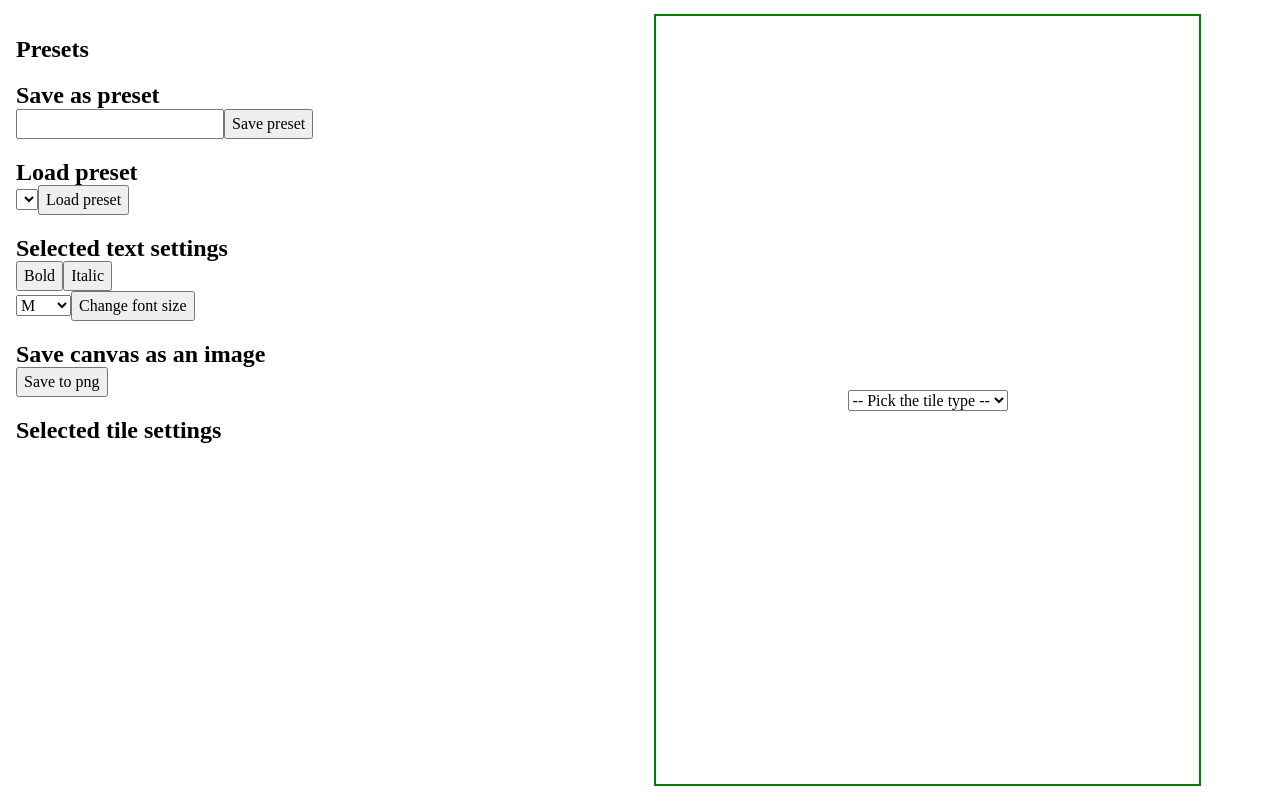
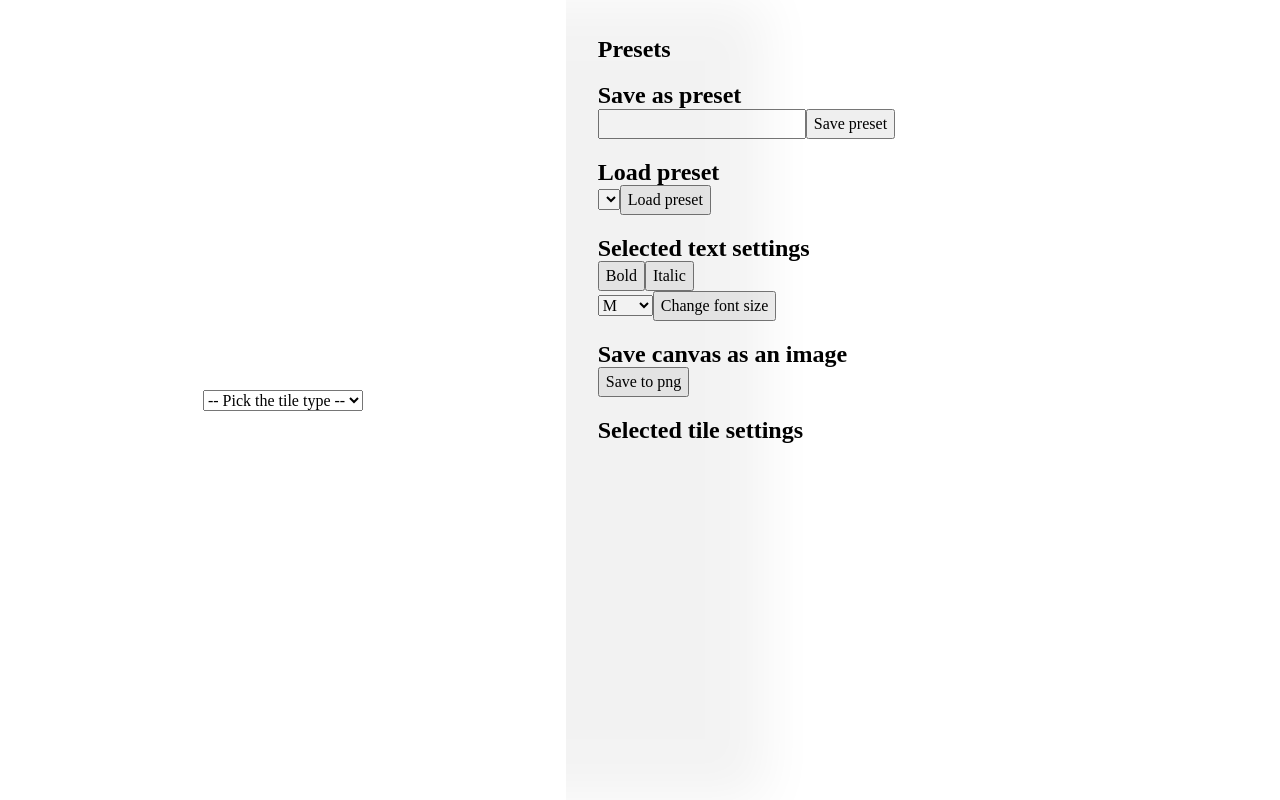
Before and after one commit to riccardofano/paper-sheet-editor, a React (Vite) app: page / in a window 1280 px wide. Built offline with nearby package versions, Linux system fonts and the light colour scheme.

Commit message:
Change layout of canvas and settings

```diff
--- a/src/App.css
+++ b/src/App.css
@@ -1,13 +1,27 @@
+main {
+  display: grid;
+  height: 100vh;
+  overflow-y: hidden;
+  grid-template-columns: max-content 1fr;
+  column-gap: 2rem;
+}
+
+.settings {
+  padding-block: 1rem;
+  overflow-y: auto;
+}
+
 .canvas {
-  --margin: 1rem;
-  height: calc(100vh - (var(--margin) * 2));
-  margin: var(--margin);
+  z-index: 5;
+  height: 100vh;
   aspect-ratio: 1/1.414;
+  overflow-y: hidden;
+  box-shadow: -200px 0 50px rgba(0, 0, 0, 0.05),
+    200px 0 50px rgba(0, 0, 0, 0.05);
 }
 
 .canvas > * {
   background-color: white;
-  outline: 2px solid green;
 }
 
 .tile {
@@ -19,7 +33,7 @@
 }
 
 .tile.selected {
-  background-color: skyblue;
+  /* background-color: skyblue; */
 }
 
 .dismiss,
@@ -77,6 +91,10 @@ blockquote p::after {
   content: "\201D";
 }
 
+label {
+  display: block;
+}
+
 /* Disable construction lines when saving as image */
 
 .canvas .saving .tile,
@@ -91,7 +109,3 @@ blockquote p::after {
 .saving .selected {
   background-color: transparent;
 }
-
-label {
-  display: block;
-}
--- a/src/App.tsx
+++ b/src/App.tsx
@@ -25,12 +25,11 @@ function App() {
       }}
     >
       <TilesContext.Provider value={{ tiles, setTiles }}>
-        <main style={{ display: "grid", gridTemplateColumns: "1fr 1fr" }}>
-          <SettingsPanel />
-
+        <main>
           <article className="canvas">
             <Tile id={0} />
           </article>
+          <SettingsPanel />
         </main>
       </TilesContext.Provider>
     </SelectedTileContext.Provider>
--- a/src/components/SettingsPanel.tsx
+++ b/src/components/SettingsPanel.tsx
@@ -58,7 +58,7 @@ export default function SettingsPanel() {
   }
 
   return (
-    <section style={{ padding: "1rem" }}>
+    <section className="settings">
       <h1>Presets</h1>
       <form onSubmit={saveCurrentAsPreset}>
         <h2>Save as preset</h2>
```
